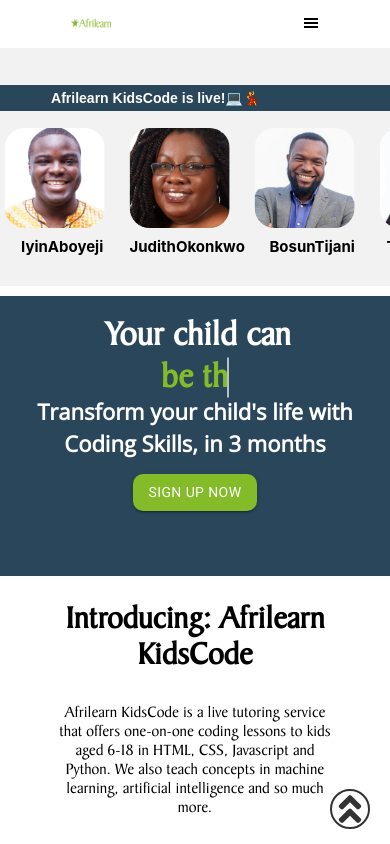
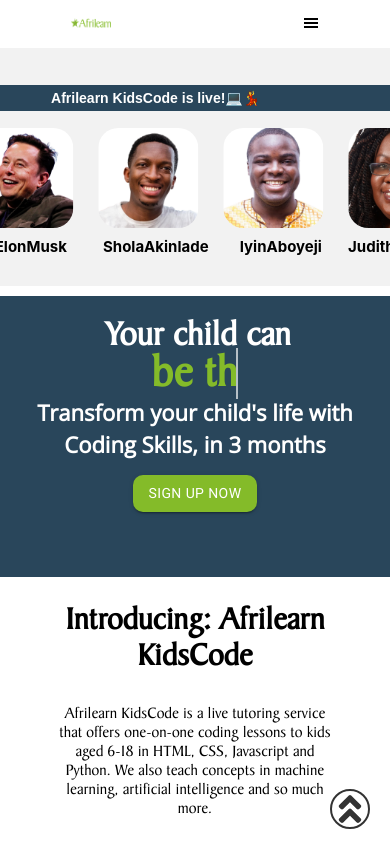
Before and after one commit to Afrilearn/AfrilearnCoding, a React (Create React App) app: page / in a window 390 px wide. Shown: the top 844 px of the page. Built offline with nearby package versions, Linux system fonts and the light colour scheme.

Commit message:
Adjust the scroll images in mobile version

```diff
--- a/src/components/become.css
+++ b/src/components/become.css
@@ -128,11 +128,11 @@
         font-weight: 600;
     }
 
-    .scrolling-words-box {
+    /* .scrolling-words-box {
         color: #84bb29;
         font-size: 2.1875em;
         margin-top: 10px;
-      }
+      } */
       .title-one {
         font-size: 2.1875em;
         line-height: 0px;
--- a/src/components/imageholder.css
+++ b/src/components/imageholder.css
@@ -98,12 +98,13 @@
     }
 
     @keyframes rightToLeft {
-        0% {
-          transform: translateX(0);
-        }
-        100% {
-          transform: translateX(calc(-250px * 6));
-        }
+      0% {
+        transform: translateX(0);
+      }
+      100% {
+        transform: translateX(calc(-950px));
       }
 
+    }
+
 }
```
